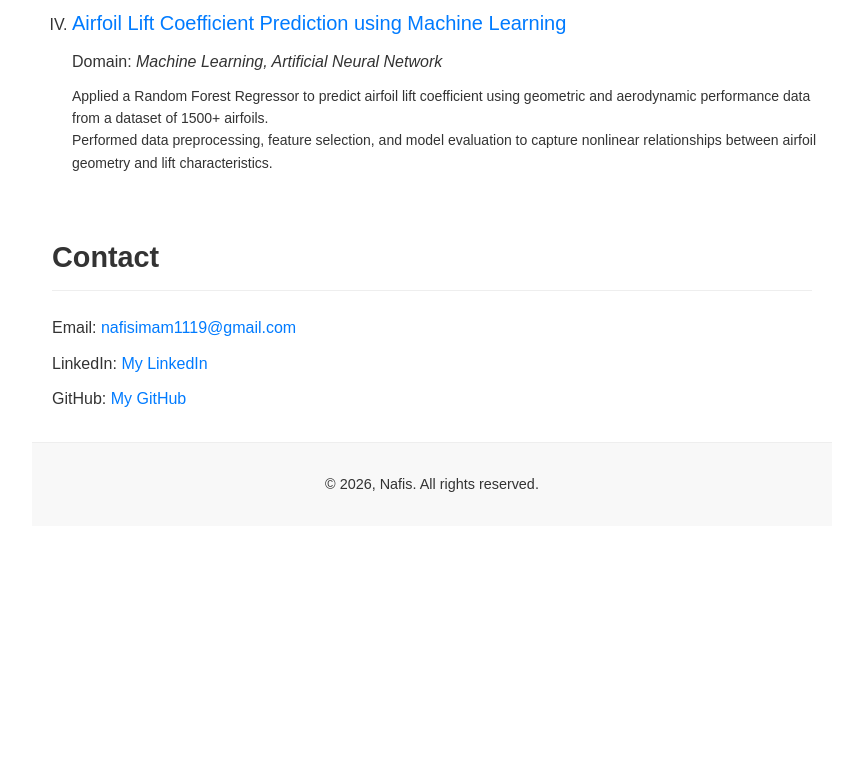
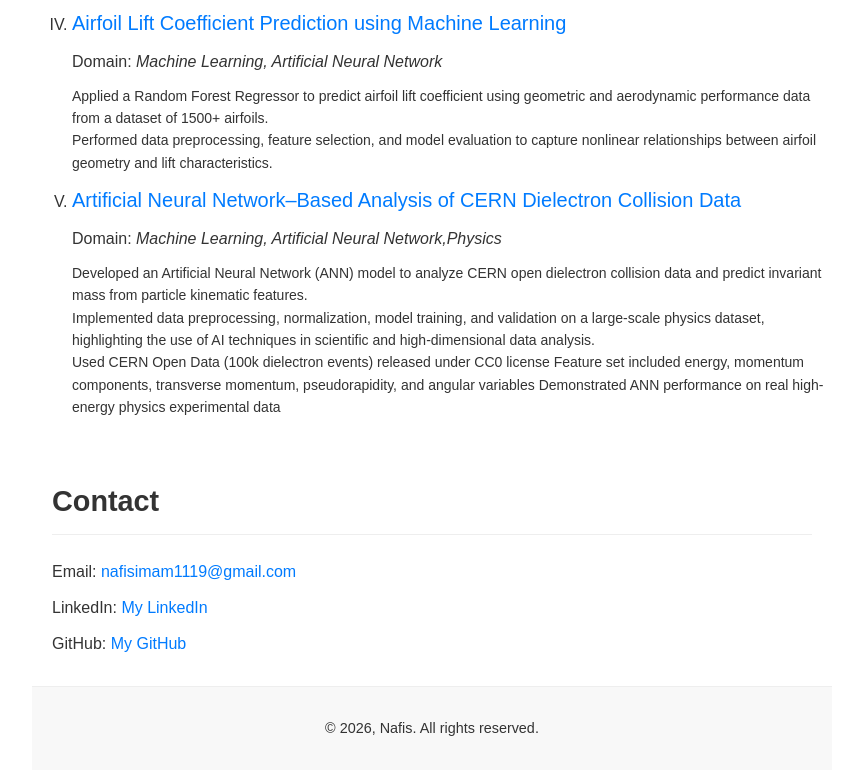
Before and after one commit to nafis314/nafis314.github.io, a plain HTML site: page index.html in a window 1280 px wide. Shown: the part 2488-3262 px from the top of the page, without its empty margins (208-1071 px from the left). Before the commit the page ends 3034 px from the top, so only its background shows below. Drawn offline with Linux system fonts and the light colour scheme.

Commit message:
Upadted the project section

```diff
--- a/index.html
+++ b/index.html
@@ -152,6 +152,27 @@ Built complete web applications from frontend to backend, integrating databases,
             </li>
 
 
+
+            <li>
+
+                <a class="project_heading" href="[Link to project, e.g., GitHub repo or external site]" target="_blank">
+            Artificial Neural Network–Based Analysis of CERN Dielectron Collision Data</a>
+
+            <p>Domain: <i>Machine Learning, Artificial Neural Network,Physics</i></p>
+
+
+            <p style="font-size:14px;">Developed an Artificial Neural Network (ANN) model to analyze CERN open dielectron collision data and predict invariant mass from particle kinematic features.
+
+<br>Implemented data preprocessing, normalization, model training, and validation on a large-scale physics dataset, highlighting the use of AI techniques in scientific and high-dimensional data analysis.
+<br>Used CERN Open Data (100k dielectron events) released under CC0 license
+
+Feature set included energy, momentum components, transverse momentum, pseudorapidity, and angular variables
+
+Demonstrated ANN performance on real high-energy physics experimental data</p
+
+            </li>
+
+
             <!-- Add more <li> items as needed for additional projects -->
         </ul>
 
```
